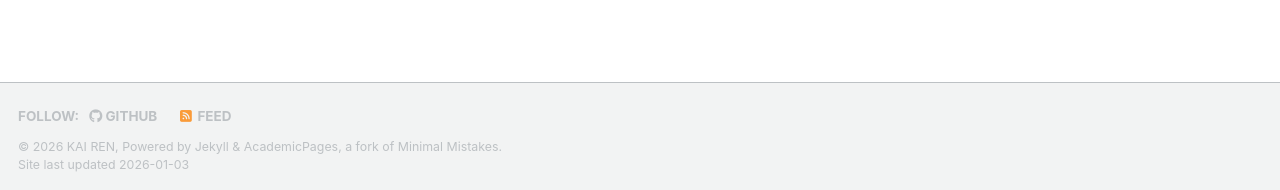
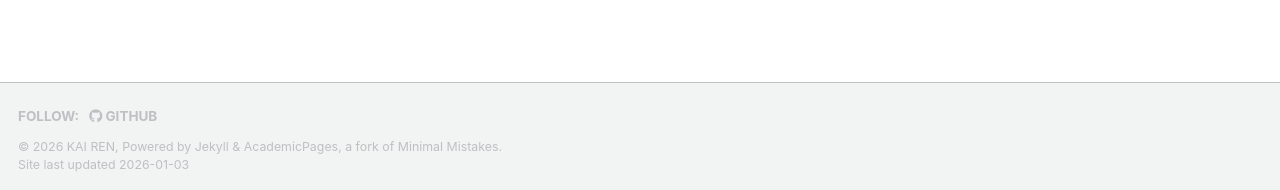
Before and after one commit to adamrek/adamrek.github.io, a Jekyll site: the page built from _pages/about.md, in a window 1280 px wide and 1252 px high. Shown: the part 1059-1249 px from the top of the window. Built offline with Jekyll 4.4.1, drawn with Linux system fonts in a browser that asks for light colours; a script bundle is joined from its source files by our own code; library files that are not in the unit come from our copies.

Commit message:
update feed

```diff
--- a/_config.yml
+++ b/_config.yml
@@ -87,7 +87,7 @@ read_more                : "disabled"
 talkmap_link             : false
 
 atom_feed:
-  hide                   : false
+  hide                   : true
   path                   :
 
 # SEO Related
@@ -177,6 +177,7 @@ sass:
 permalink: /:categories/:title/
 timezone: Asia/Tokyo
 
+
 # Plugins
 plugins:
   - jekyll-gist
```
